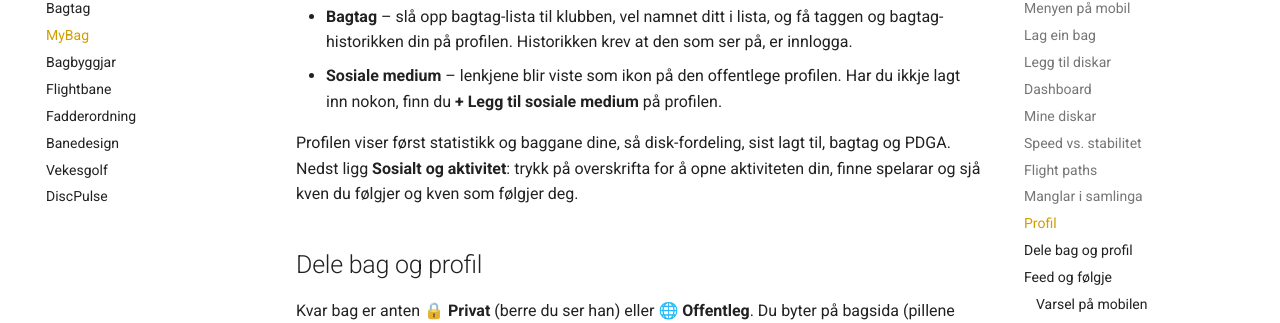
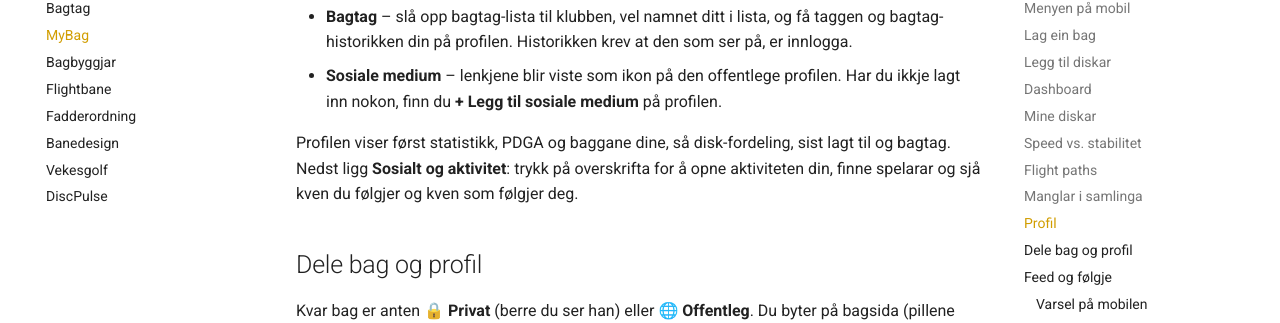
Before and after one commit to hanses89/manuals, an MkDocs documentation site: the page built from docs/bag.md, in a window 1280 px wide and 900 px high, scrolled down 3815 px. Shown: the part 127-450 px from the top of the window. Built offline with MkDocs 1.6.1 and Material for MkDocs 9.7.7, drawn with Linux system fonts in a browser that asks for light colours.

Commit message:
manual: sync from bag.kvamdgs.no @ 39130f6ac5b9eba959937018dc3eb9eb5cbcedd8

```diff
--- a/docs/bag.md
+++ b/docs/bag.md
@@ -166,8 +166,8 @@ backhand og forehand. I tillegg kan du:
 - **Sosiale medium** – lenkjene blir viste som ikon på den offentlege profilen.
   Har du ikkje lagt inn nokon, finn du **+ Legg til sosiale medium** på profilen.
 
-Profilen viser først statistikk og baggane dine, så disk-fordeling, sist lagt
-til, bagtag og PDGA. Nedst ligg **Sosialt og aktivitet**: trykk på overskrifta
+Profilen viser først statistikk, PDGA og baggane dine, så disk-fordeling, sist
+lagt til og bagtag. Nedst ligg **Sosialt og aktivitet**: trykk på overskrifta
 for å opne aktiviteten din, finne spelarar og sjå kven du følgjer og kven som
 følgjer deg.
 
```
